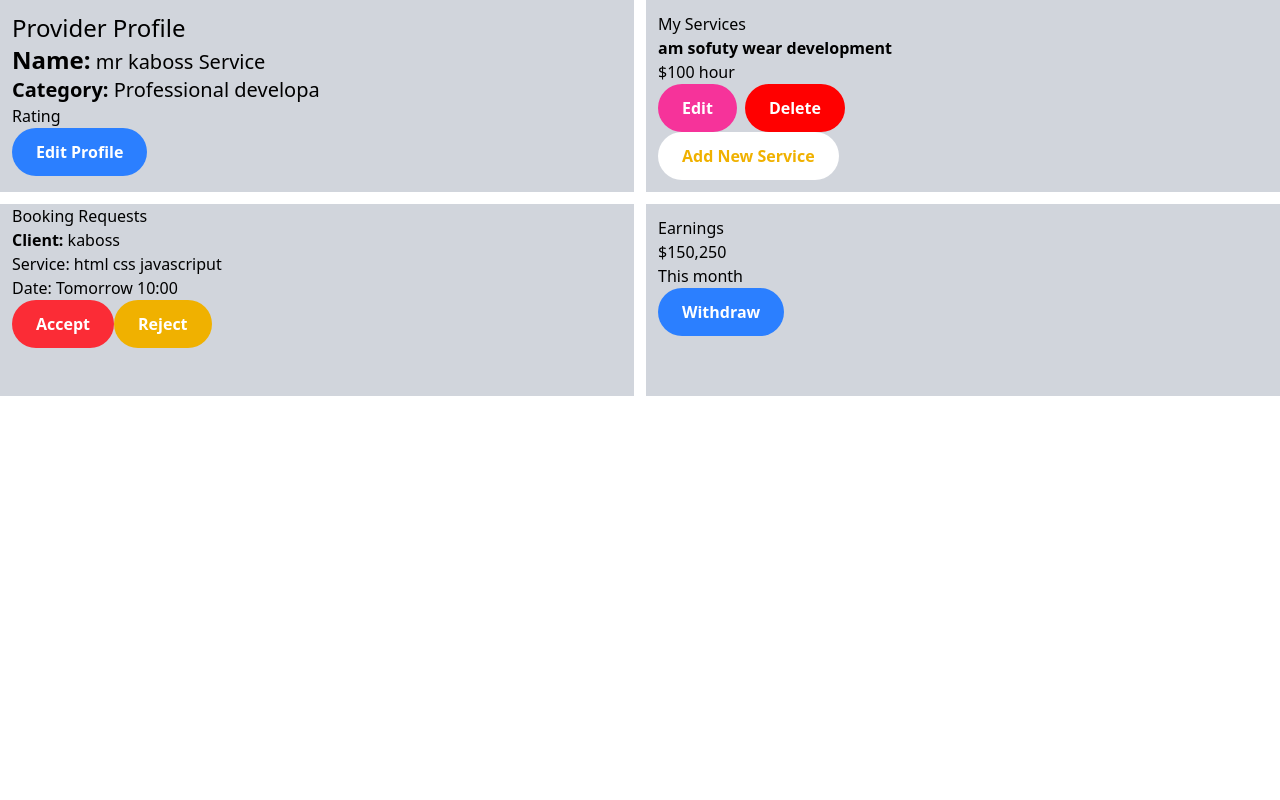
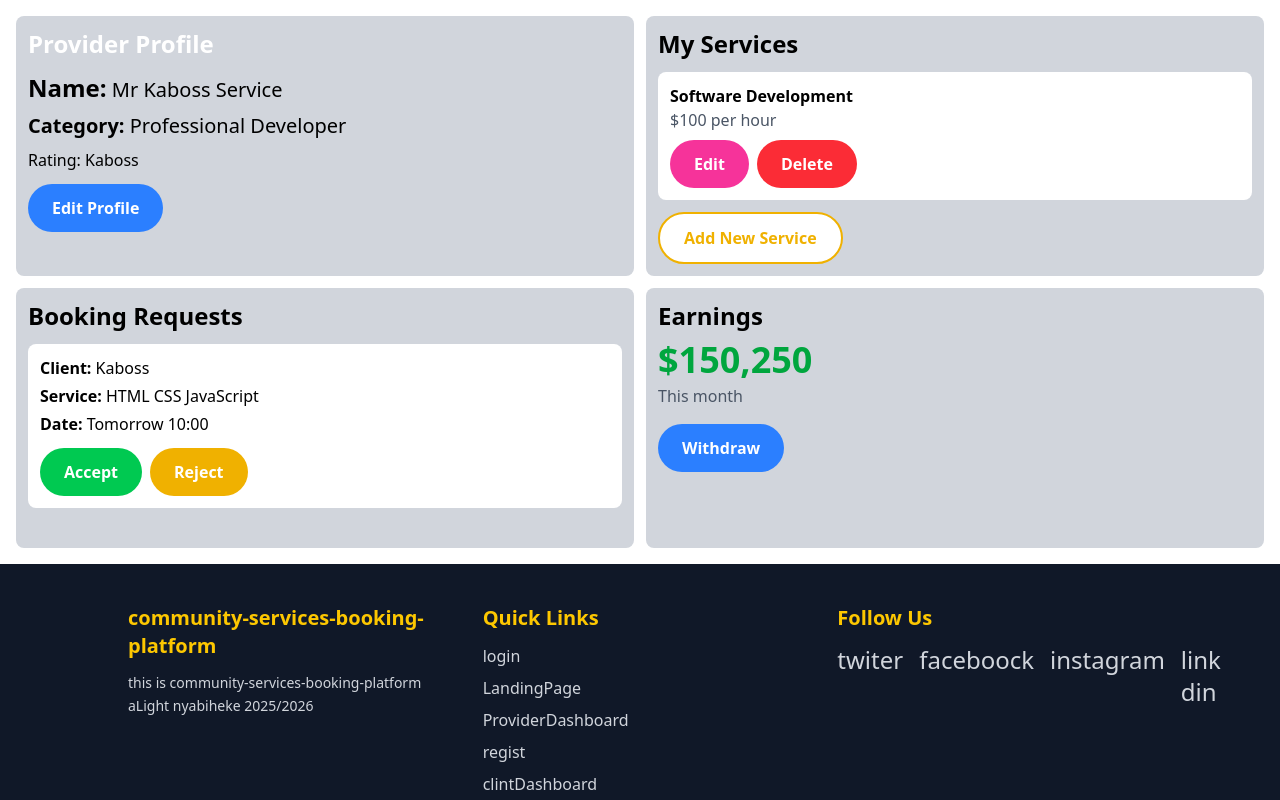
Before and after one commit to mrkaboss/community-service-booking-platform, a React (Vite) app: page / in a window 1280 px wide. Shown: the top 800 px of the page. Built offline with nearby package versions, Linux system fonts and the light colour scheme.

Commit message:
providerdashoar

```diff
--- a/src/App.jsx
+++ b/src/App.jsx
@@ -1,6 +1,7 @@
 import { BrowserRouter, Routes, Route } from "react-router-dom";
 import Layout from "./components/Layout";
 import ProviderDashboard from "./pages/ProviderDashboard";
+import Footer from "./components/Footer";
 
 function App() {
   return (
@@ -9,6 +10,7 @@ function App() {
         <Route path="/" element={<Layout />}>
           <Route index element={<ProviderDashboard />} />
           <Route path="provider-dashboard" element={<ProviderDashboard />} />
+          <Route path="Footer" element={<Footer />}/>
         </Route>
       </Routes>
     </BrowserRouter>
--- a/src/components/Footer.jsx
+++ b/src/components/Footer.jsx
@@ -2,9 +2,41 @@ import React from 'react'
 
 const Footer = () => {
   return (
-    <footer>
+    <footer class="bg-gray-900 text-gray-300 py-10">
+    <div class="w-4/5 mx-auto grid md:grid-cols-3 gap-10">
+      <div>
+        <h3 class="text-xl font-semibold text-yellow-400 mb-3">community-services-booking-platform</h3>
+        <p class="text-sm leading-relaxed">
+          this is community-services-booking-platform aLight nyabiheke 2025/2026
+        </p>
+      </div>
+      <div>
+        <h3 class="text-xl font-semibold text-yellow-400 mb-3">Quick Links</h3>
+        <ul class="space-y-2">
+          <li><a href="#" class="hover:text-white">login</a></li>
+          <li><a href="#" class="hover:text-white">LandingPage</a></li>
+          <li><a href="#" class="hover:text-white">ProviderDashboard</a></li>
+          <li><a href="#" class="hover:text-white">regist</a></li>
+          <li><a href="#" class="hover:text-white">clintDashboard</a></li>
+          <li><a href="#" class="hover:text-white">services</a></li>
+          <li><a href="#" class="hover:text-white">Login</a></li>
+        </ul>
+      </div>
+      <div>
+        <h3 class="text-xl font-semibold text-yellow-400 mb-3">Follow Us</h3>
+        <div class="flex space-x-4 text-2xl">
+          <a href="#" class="hover:text-blue-500">twiter</a>
+          <a href="#" class="hover:text-blue-400">faceboock</a>
+          <a href="#" class="hover:text-pink-500">instagram</a>
+          <a href="#" class="hover:text-sky-400">link din</a>
+        </div>
+      </div>
+    </div>
 
-    </footer>
+    <div class="border-t border-gray-700 mt-8 pt-4 text-center text-sm text-gray-400">
+      © 2025 community-services-booking-platform.
+    </div>
+  </footer>
   )
 }
 
--- a/src/pages/ProviderDashboard.jsx
+++ b/src/pages/ProviderDashboard.jsx
@@ -1,80 +1,71 @@
 const ProviderDashboard = () => {
   return (
-    <div className="grid grid-cols-2 grid-rows-2 justfaycontent-center gap-3">
+    <div className="grid grid-cols-2 grid-rows-2 gap-3 p-4">
 
-      <section className="bg-gray-300 px-3 py-3">
-        <h2 className="text-2xl text white justify-Content-center">Provider Profile</h2>
-        <p className="text-xl"><b className="text-2xl">Name:</b> mr kaboss Service</p>
-        <p className="text-xl"><b>Category:</b> Professional developa</p>
-        <p>Rating</p>
-        <button className="bg-blue-500 text-white px-6 py-3 rounded-full font-semibold">Edit Profile</button>
+      <section className="bg-gray-300 px-3 py-3 rounded-lg">
+        <h2 className="text-2xl text-white font-bold mb-3">Provider Profile</h2>
+        <p className="text-xl mb-2"><b className="text-2xl">Name:</b> Mr Kaboss Service</p>
+        <p className="text-xl mb-2"><b>Category:</b> Professional Developer</p>
+        <p className="mb-3">Rating: Kaboss</p>
+        <button className="bg-blue-500 text-white px-6 py-3 rounded-full font-semibold hover:bg-blue-600 transition">
+          Edit Profile
+        </button>
       </section>
 
-      <section className="bg-gray-300 px-3 py-3">
-        <h2> My Services</h2>
+      <section className="bg-gray-300 px-3 py-3 rounded-lg">
+        <h2 className="text-2xl font-bold mb-3">My Services</h2>
 
-        <div>
-          <div>
-            <p><b>am sofuty wear development</b></p>
-            <p>$100  hour</p>
+        <div className="bg-white p-3 rounded-lg mb-3">
+          <div className="mb-2">
+            <p className="font-bold">Software Development</p>
+            <p className="text-gray-600">$100 per hour</p>
           </div>
-          <div>
-            <button className="bg-pink-500 text-white px-6 py-3 rounded-full font-semibold">Edit</button>
-            <button style={danger} className="bg-yellow-500 text-white px-6 py-3 rounded-full font-semibold">Delete</button>
+          <div className="flex gap-2">
+            <button className="bg-pink-500 text-white px-6 py-3 rounded-full font-semibold hover:bg-pink-600 transition">
+              Edit
+            </button>
+            <button className="bg-red-500 text-white px-6 py-3 rounded-full font-semibold hover:bg-red-600 transition">
+              Delete
+            </button>
           </div>
         </div>
 
-        <button className="bg-white text-yellow-500 px-6 py-3 rounded-full font-semibold">Add New Service</button>
+        <button className="bg-white text-yellow-500 px-6 py-3 rounded-full font-semibold border-2 border-yellow-500 hover:bg-yellow-50 transition">
+          Add New Service
+        </button>
       </section>
 
+      <section className="bg-gray-300 px-3 py-3 rounded-lg">
+        <h2 className="text-2xl font-bold mb-3">Booking Requests</h2>
 
-      <section className="bg-gray-300 px-3 py3">
-        <h2>Booking Requests</h2>
-
-        <div>
-          <div>
-            <p><b>Client:</b> kaboss</p>
-            <p>Service: html css javascriput</p>
-            <p>Date: Tomorrow 10:00</p>
+        <div className="bg-white p-3 rounded-lg">
+          <div className="mb-3">
+            <p className="mb-1"><b>Client:</b> Kaboss</p>
+            <p className="mb-1"><b>Service:</b> HTML CSS JavaScript</p>
+            <p><b>Date:</b> Tomorrow 10:00</p>
           </div>
-          <div>
-            <button className="bg-red-500 text-white px-6 py-3 rounded-full font-semibold">Accept</button>
-            <button className="bg-yellow-500 text-white px-6 py-3 rounded-full font-semibold">Reject</button>
+          <div className="flex gap-2">
+            <button className="bg-green-500 text-white px-6 py-3 rounded-full font-semibold hover:bg-green-600 transition">
+              Accept
+            </button>
+            <button className="bg-yellow-500 text-white px-6 py-3 rounded-full font-semibold hover:bg-yellow-600 transition">
+              Reject
+            </button>
           </div>
         </div>
       </section>
 
-      <section className="bg-gray-300 px-3 py-3">
-        <h2>Earnings</h2>
-        <h3>$150,250</h3>
-        <p>This month</p>
+      <section className="bg-gray-300 px-3 py-3 rounded-lg">
+        <h2 className="text-2xl font-bold mb-2">Earnings</h2>
+        <h3 className="text-4xl font-bold text-green-600 mb-1">$150,250</h3>
+        <p className="text-gray-600 mb-4">This month</p>
         <button className="bg-blue-500 text-white px-6 py-3 rounded-full font-semibold hover:bg-blue-600 transition">
-  Withdraw
-</button>
-
+          Withdraw
+        </button>
       </section>
 
     </div>
   );
 };
 
-const card = {
-  border: "1px solid #ddd",
-  borderRadius: "8px",
-  padding: "16px",
-};
-
-const row = {
-  display: "flex",
-  justifyContent: "space-between",
-  alignItems: "center",
-  marginBottom: "10px",
-};
-
-const danger = {
-  background: "red",
-  color: "white",
-  marginLeft: "8px",
-};
-
 export default ProviderDashboard;
```
